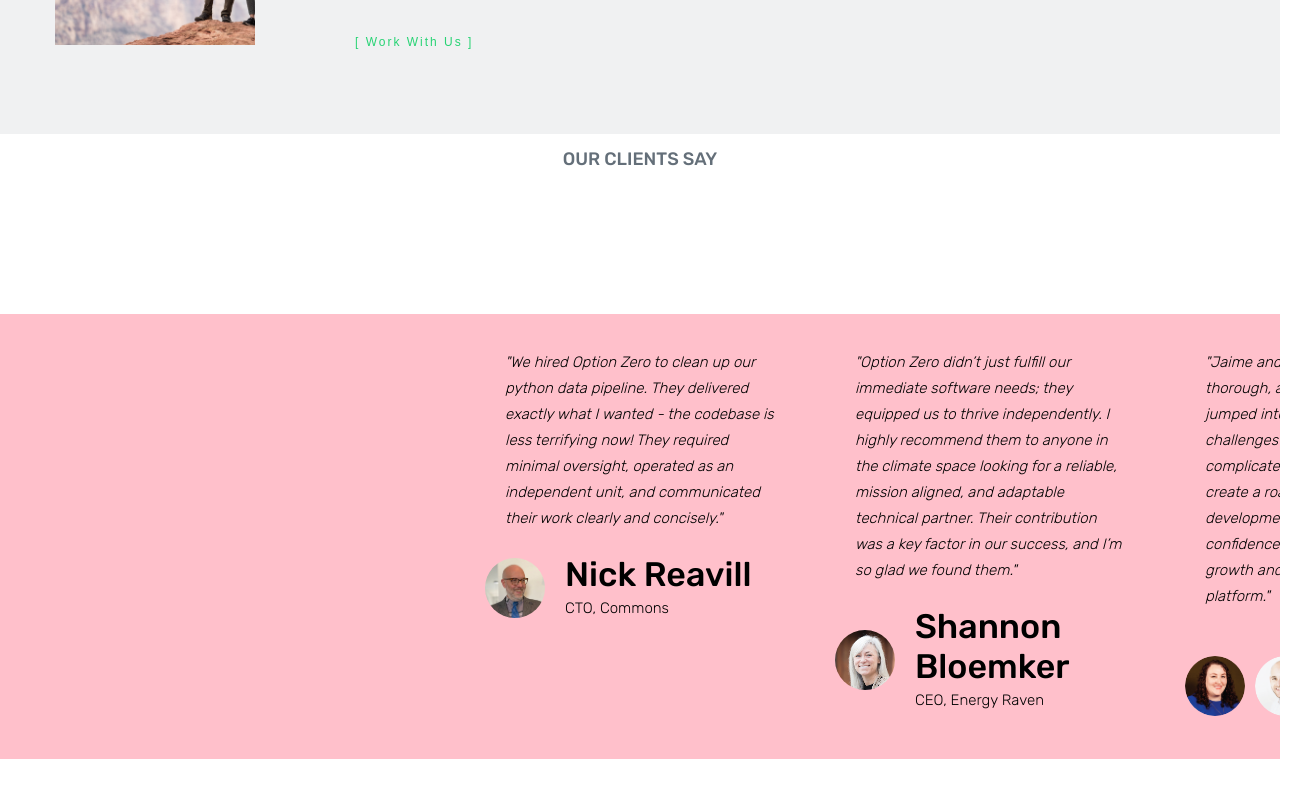
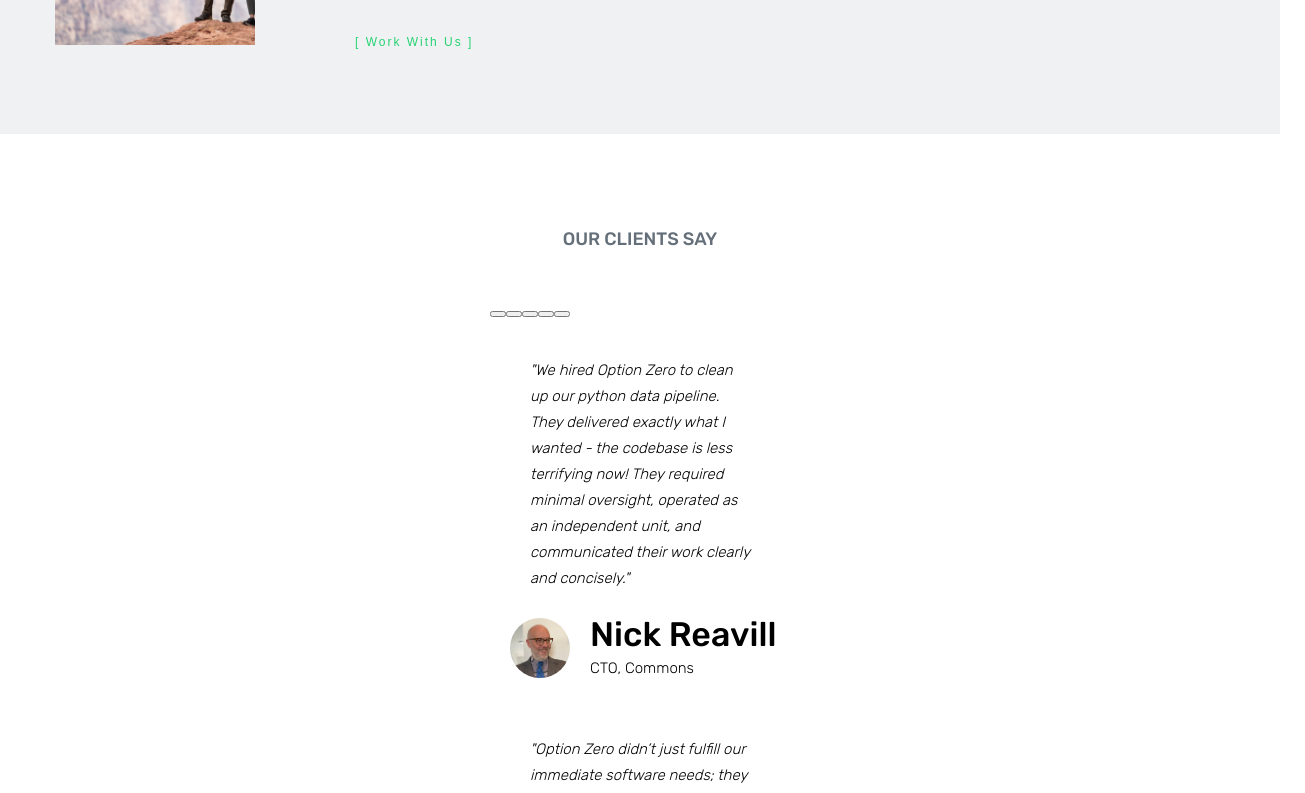
Before and after one commit to Option-Zero/option-zero-website, a Next.js app: page / in a window 1280 px wide. Shown: the part 1460-2253 px from the top of the page, 1305 px wide, since content can reach past the window. Built offline with nearby package versions, Linux system fonts and the light colour scheme.

Commit message:
new carousel library rough draft

```diff
--- a/package.json
+++ b/package.json
@@ -9,6 +9,8 @@
     "lint": "next lint"
   },
   "dependencies": {
+    "@coreui/coreui": "^5.0.2",
+    "@coreui/react": "^5.1.0",
     "@emotion/react": "^11.11.4",
     "@emotion/styled": "^11.11.5",
     "@mui/material": "^5.15.16",
--- a/src/app/_components/ReviewsSection.js
+++ b/src/app/_components/ReviewsSection.js
@@ -1,6 +1,6 @@
 import React from 'react';
-import Slider from 'react-slick';
 import styled from '@emotion/styled';
+import { CCarousel, CCarouselCaption, CCarouselItem } from '@coreui/react';
 import { SectionBackground, SectionContent } from './Section';
 import { BREAKPOINTS, MAX_CONTENT_WIDTH } from '../Styles/Styles';
 import { Medium_grey } from '../Styles/Colors';
@@ -82,33 +82,19 @@ const ReviewerInfoContainer = styled.div`
 `;
 
 const ReviewCard = styled.div`
-    max-width: ${reviewCardStyles.width}px;
+    max-width: 350px;
     width: 300px;
-    padding: ${reviewCardStyles.padding}px;
+    padding: 20px;
     box-sizing: border-box;
     border-width: 8px;
     border-color: black;
 `;
 
-const StyledSlider = styled(Slider)`
-    width: 100%%;
-    margin: 100px auto;
-`;
-
-function SliderArrow(props) {
-    const { className, onClick, src, alt } = props;
-    return (
-        <div onClick={onClick} className={`arrow ${className}`}>
-            {/**I do not understand how this works */}
-            <img src={src} alt={alt} />
-        </div>
-    );
-}
-
 function generateSlides() {
     return REVIEWS.map((review, i) => {
         return (
-            <ReviewCard key={i}>
+            <CCarouselItem key={i}>
+                <ReviewCard>
                     <p
                         style={{
                             padding: '0 20px',
@@ -128,95 +114,19 @@ function generateSlides() {
                         </ReviewerNameContainer>
                     </ReviewerInfoContainer>
                 </ReviewCard>
+            </CCarouselItem>
         );
     });
 }
 
 const ReviewsSection = () => {
-    const sliderSettings = {
-        centerMode: true,
-        speed: 700,
-        adaptiveHeight: false,
-        infinite: false,
-        slidesToShow: 2,
-        slidesToScroll: 1,
-        variableWidth: true,
-        // nextArrow: <SliderArrow src="icons/icons8-right-48.png" alt="right arrow" />,
-        // prevArrow: <SliderArrow src="icons/icons8-left-48.png" alt="left arrow" />,
-        responsive: [
-            {
-                breakpoint: 1024,
-                settings: {
-                    slidesToShow: 3,
-                    slidesToScroll: 3,
-                    infinite: true,
-                    dots: true,
-                },
-            },
-            {
-                breakpoint: 600,
-                settings: {
-                    slidesToShow: 2,
-                    slidesToScroll: 2,
-                    initialSlide: 2,
-                },
-            },
-            {
-                breakpoint: 480,
-                settings: {
-                    slidesToShow: 1,
-                    slidesToScroll: 1,
-                },
-            },
-        ],
-    };
-
     return (
-        <div>
-            <SectionContent>
-                <StyledTitle> Our Clients Say </StyledTitle>
+        <SectionContent padding column>
+            <StyledTitle>our clients say</StyledTitle>
+            <CCarousel controls indicators dark>
+                {generateSlides()}
+            </CCarousel>
         </SectionContent>
-
-            <StyledSlider {...sliderSettings} style={{ backgroundColor: 'pink' }}>
-                {/* <ReviewCard>
-                        <p
-                            style={{
-                                padding: '0 20px',
-                                fontStyle: 'italic',
-                                alignSelf: 'flex-start',
-                            }}
-                        >
-                            {REVIEWS[0].review}
-                        </p>
-                        <ReviewerInfoContainer>
-                            <Portrait src={REVIEWS[0].portrait} alt={REVIEWS[0].name}></Portrait>
-                            <ReviewerNameContainer>
-                                <h3 style={{ margin: 0 }}>{REVIEWS[0].name}</h3>
-                                <p style={{ margin: 0 }}>{REVIEWS[0].position}</p>
-                            </ReviewerNameContainer>
-                        </ReviewerInfoContainer>
-                    </ReviewCard>
-                    <ReviewCard>
-                        <p
-                            style={{
-                                padding: '0 20px',
-                                fontStyle: 'italic',
-                                alignSelf: 'flex-start',
-                            }}
-                        >
-                            {REVIEWS[1].review}
-                        </p>
-                        <ReviewerInfoContainer>
-                            <Portrait src={REVIEWS[1].portrait} alt={REVIEWS[1].name}></Portrait>
-                            <ReviewerNameContainer>
-                                <h3 style={{ margin: 0 }}>{REVIEWS[1].name}</h3>
-                                <p style={{ margin: 0 }}>{REVIEWS[1].position}</p>
-                            </ReviewerNameContainer>
-                        </ReviewerInfoContainer>
-                    </ReviewCard> */}
-                {generateSlides()}
-            </StyledSlider>
-        </div>
     );
 };
 
```
Also changed, not shown: 1 other file (tests, documents, lock files or other folders). Lines whose indentation alone changed are shown as unchanged.
